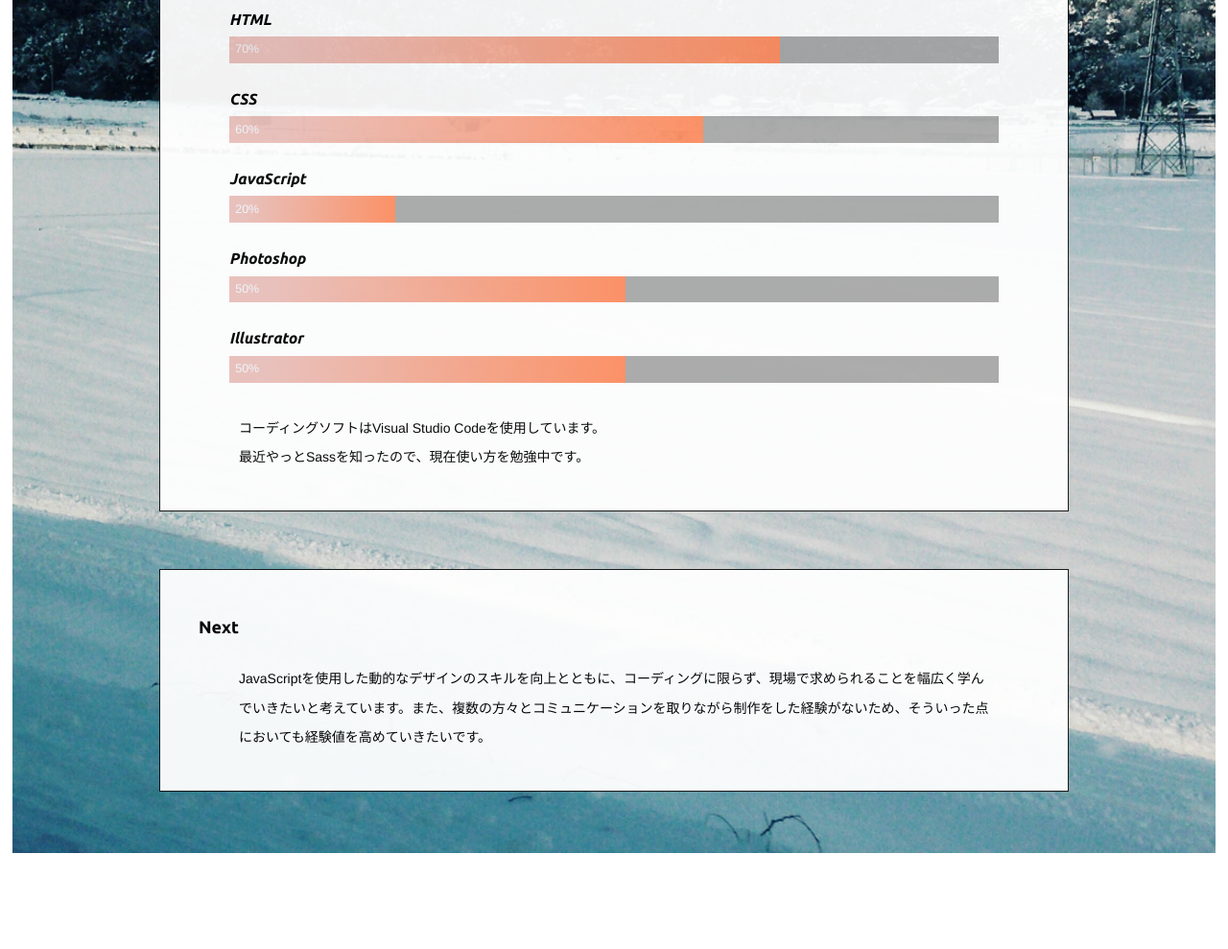
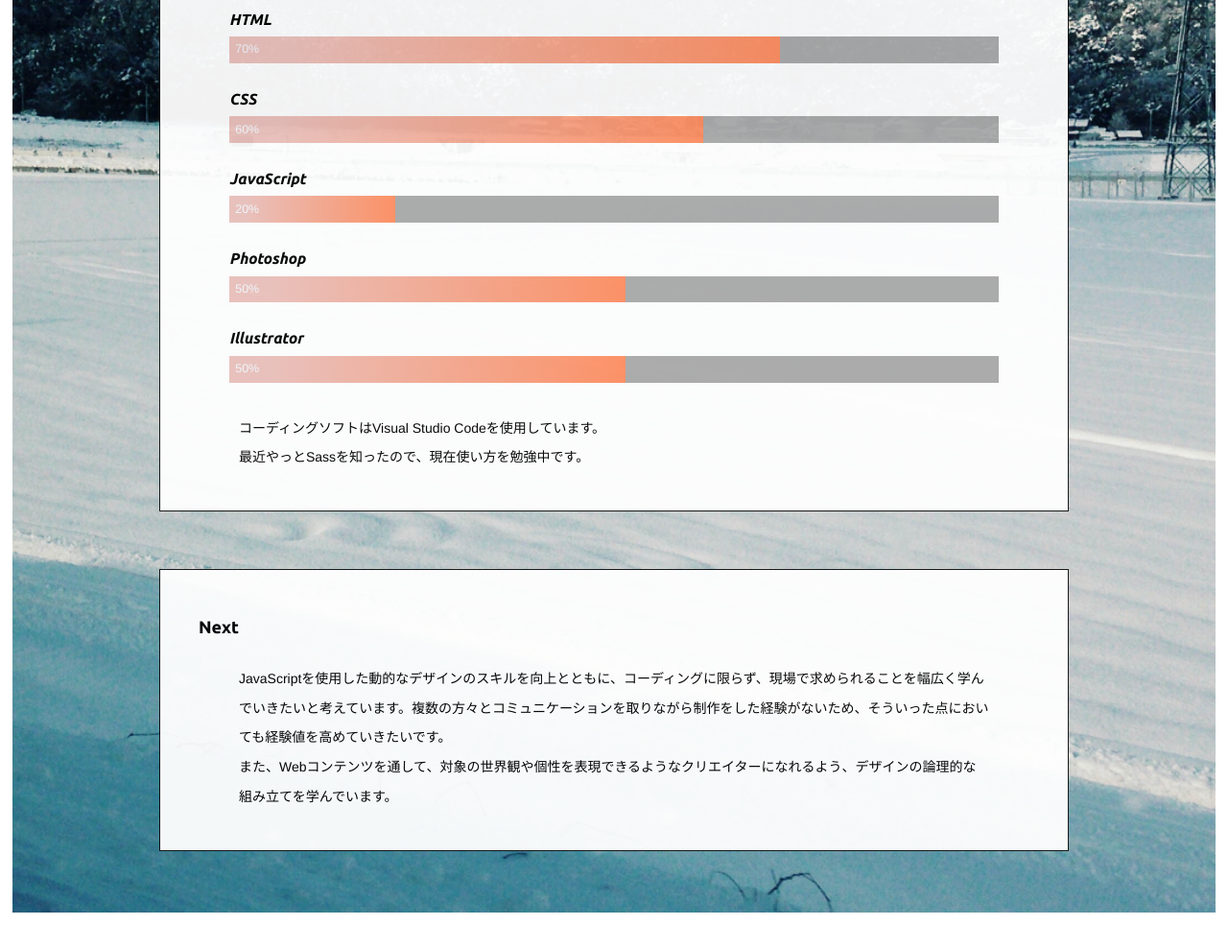
Before and after one commit to nnnarumiii/nnnarumiii.github.io, a plain HTML site: page skills.html in a window 1280 px wide. Shown: the part 348-1337 px from the top of the page at 96% size. Before the commit the page ends 1277 px from the top, so only its background shows below. Drawn offline with nearby package versions, Linux system fonts and the light colour scheme.

Commit message:
skills テキスト追加

```diff
--- a/skills.html
+++ b/skills.html
@@ -71,7 +71,7 @@
       <section>
         <div class="box">
           <h3 class="font-custom">Next</h3>
-          <p>JavaScriptを使用した動的なデザインのスキルを向上とともに、コーディングに限らず、現場で求められることを幅広く学んでいきたいと考えています。また、複数の方々とコミュニケーションを取りながら制作をした経験がないため、そういった点においても経験値を高めていきたいです。</p>
+          <p>JavaScriptを使用した動的なデザインのスキルを向上とともに、コーディングに限らず、現場で求められることを幅広く学んでいきたいと考えています。複数の方々とコミュニケーションを取りながら制作をした経験がないため、そういった点においても経験値を高めていきたいです。<br>また、Webコンテンツを通して、対象の世界観や個性を表現できるようなクリエイターになれるよう、デザインの論理的な組み立てを学んでいます。</p>
         </div>
         <!-- /box -->
       </section>
```
